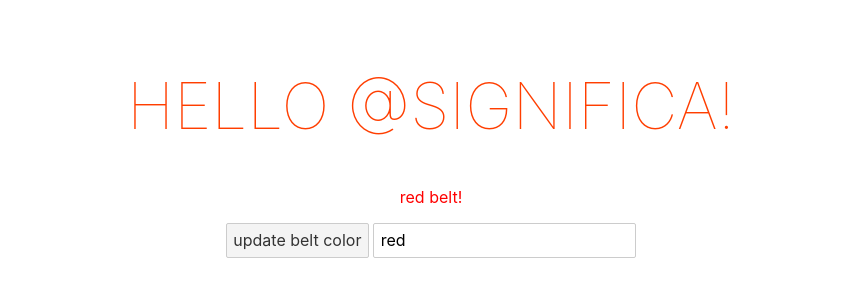
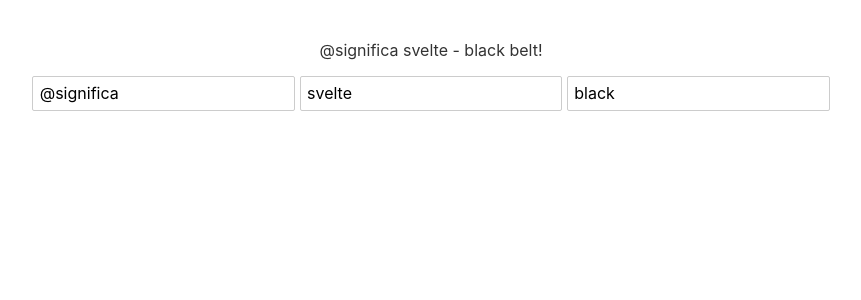
Before and after one commit to PedroLunet/svelteTutorial, a Svelte app: page / in a window 1280 px wide. Shown: the top 300 px of the page, without its empty margins (209-1070 px from the left). Built offline with nearby package versions, Linux system fonts and the light colour scheme.

Commit message:
Reactive Values

```diff
--- a/src/App.svelte
+++ b/src/App.svelte
@@ -1,6 +1,17 @@
 <script>
-	let name = '@significa';
-	let beltColor = 'red';
+	import { bind } from 'svelte/internal';
+
+	let firstName = '@significa';
+	let lastName = 'svelte';
+	let beltColor = 'black';
+
+	$: fullName = `${firstName} ${lastName}`;
+	$: {
+		if (beltColor.length == 6) {
+			console.log('Belt color is a valid hex code');
+		}
+	}
+
 	const handleClick = () => {
 		beltColor = beltColor === 'red' ? 'blue' : 'red';
 	};
@@ -11,11 +22,10 @@
 </script>
 
 <main>
-	<h1>Hello {name}!</h1>
-	<p style="color:{beltColor}">{beltColor} belt!</p>
-	<button on:click={handleClick}> update belt color</button>
-	<!-- <input on:input={handleInput} type=text value={beltColor} /> -->
-	<input bind:value={beltColor} />
+	<p>{fullName} - {beltColor} belt!</p>
+	<input type="text" bind:value={firstName} />
+	<input type="text" bind:value={lastName} />
+	<input type="text" bind:value={beltColor} />
 </main>
 
 <style>
```
